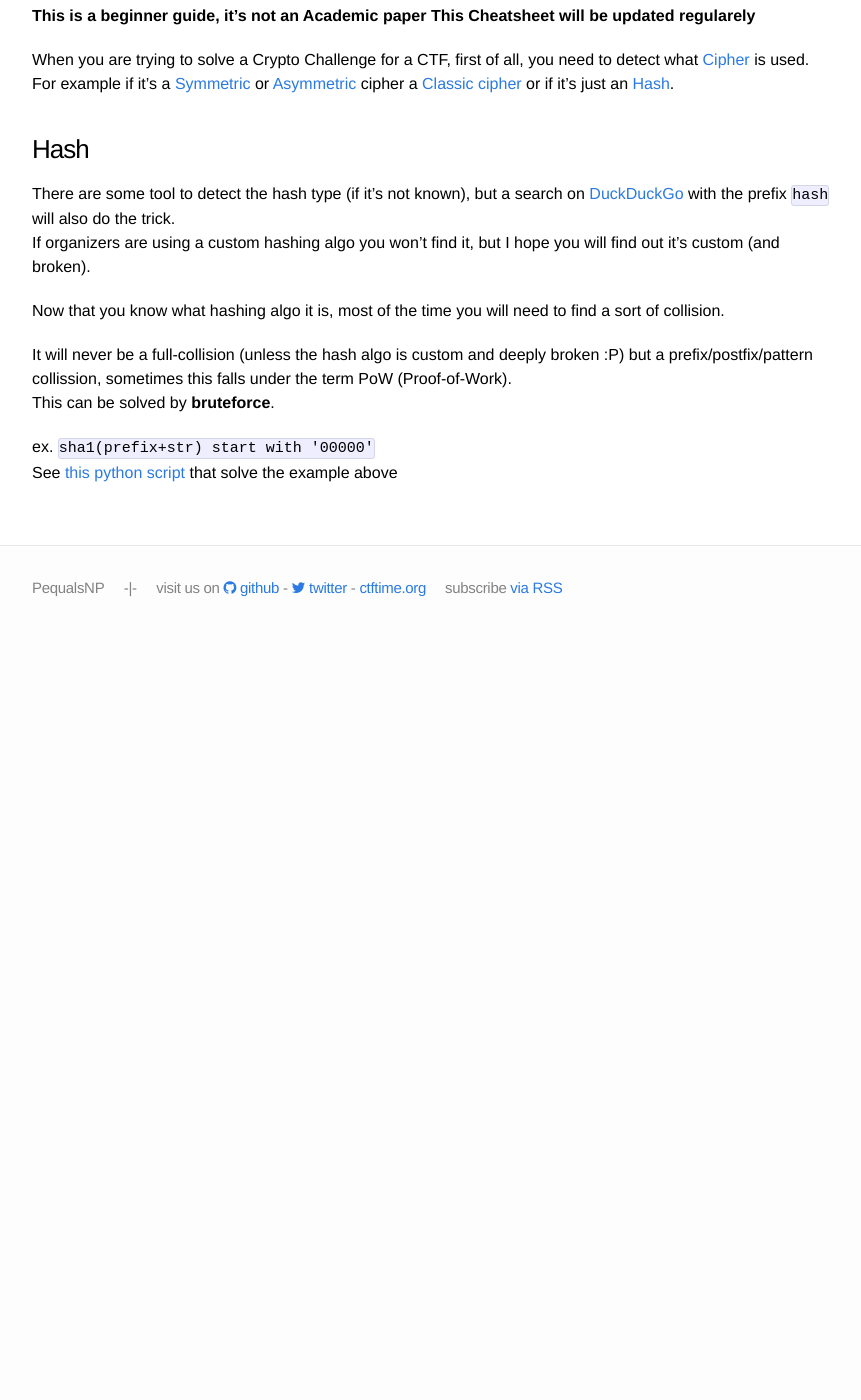
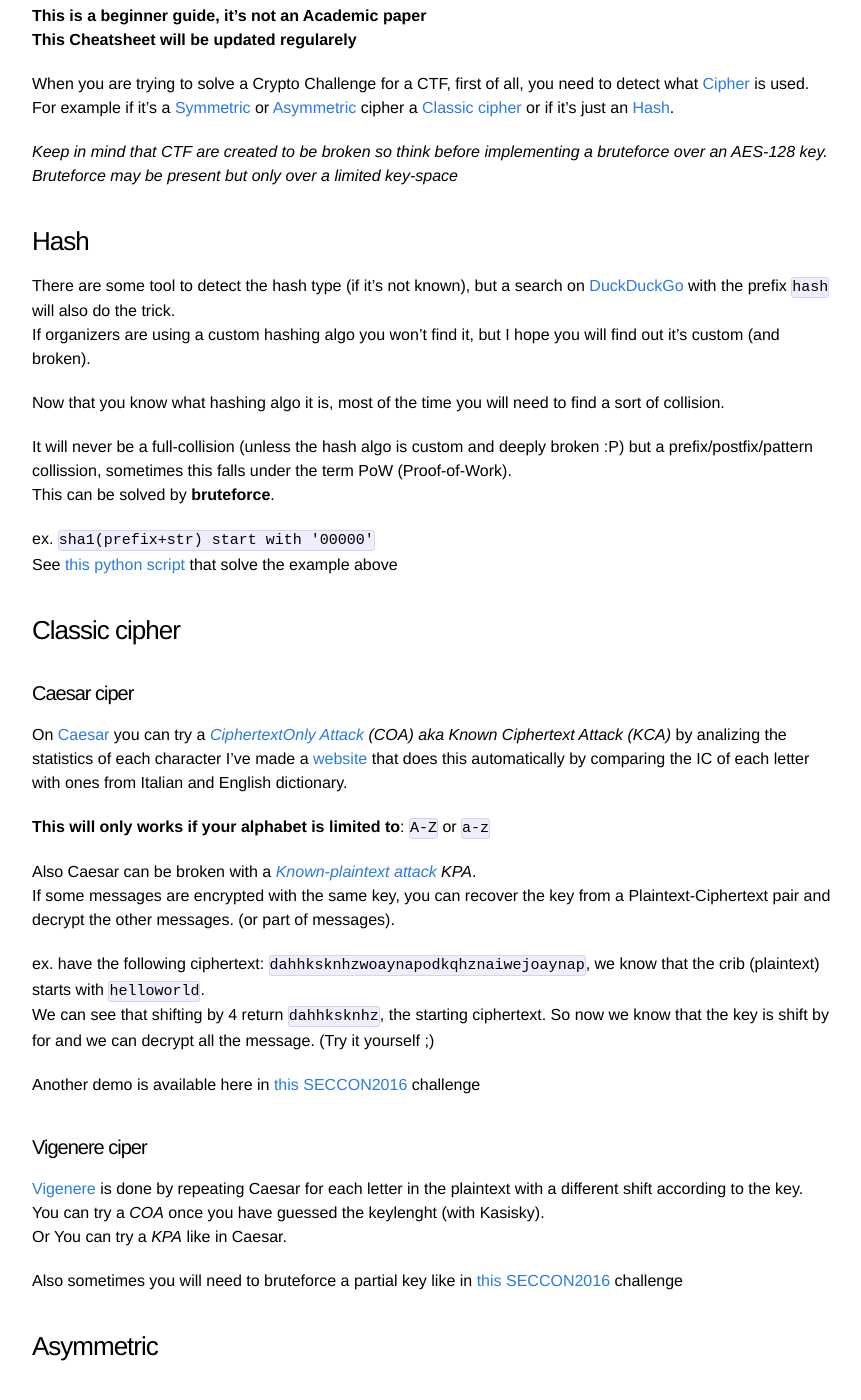
Before and after one commit to PequalsNP-team/pequalsnp-team.github.io, a Jekyll site: the page built from _posts/2016-12-11-crypto-101.md, in a window 1280 px wide and 1400 px high, scrolled down 308 px. Shown: the whole window, without its empty margins (208-1069 px from the left). Built offline with Jekyll 4.4.1, drawn with Linux system fonts in a browser that asks for light colours; comment, search, counter and statistics services are not loaded; before the commit the page ends 938 px from its top, so only the background shows below that; some of the changed text lies outside the part shown.

Commit message:
Crypto101 edit

```diff
--- a/_posts/2016-12-11-crypto-101.md
+++ b/_posts/2016-12-11-crypto-101.md
@@ -13,6 +13,9 @@ author: thezero
 When you are trying to solve a Crypto Challenge for a CTF, first of all, you need to detect what [Cipher](https://en.wikipedia.org/wiki/Cipher) is used.
 For example if it's a [Symmetric](https://en.wikipedia.org/wiki/Symmetric_key_algorithm) or [Asymmetric](https://en.wikipedia.org/wiki/Asymmetric_key_algorithm) cipher a [Classic cipher](https://en.wikipedia.org/wiki/Classical_cipher) or if it's just an [Hash](https://en.wikipedia.org/wiki/Cryptographic_hash_function).
 
+*Keep in mind that CTF are created to be broken so think before implementing a bruteforce over an AES-128 key.
+Bruteforce may be present but only over a limited key-space*
+
 ### Hash
 There are some tool to detect the hash type (if it's not known), but a search on [DuckDuckGo](https://duckduckgo.com/?q=hash+0800fc577294c34e0b28ad2839435945) with the prefix `hash` will also do the trick.
 If organizers are using a custom hashing algo you won't find it, but I hope you will find out it's custom (and broken).
@@ -24,3 +27,43 @@ This can be solved by **bruteforce**.
 
 ex. `sha1(prefix+str) start with '00000'`
 See [this python script]({{ site.url }}/assets/crypto_hash_pow.py) that solve the example above
+
+### Classic cipher
+
+#### Caesar ciper
+On [Caesar](https://en.wikipedia.org/wiki/Caesar_cipher) you can try a *[CiphertextOnly Attack](https://en.wikipedia.org/wiki/Ciphertext-only_attack) (COA) aka Known Ciphertext Attack (KCA)* by analizing the statistics of each character
+I've made a [website](https://thez3ro.github.io/coincidence-index/) that does this automatically by comparing the IC of each letter with ones from
+Italian and English dictionary.
+
+**This will only works if your alphabet is limited to**: `A-Z` or `a-z`
+
+Also Caesar can be broken with a *[Known-plaintext attack](https://en.wikipedia.org/wiki/Known-plaintext_attack) KPA*.
+If some messages are encrypted with the same key, you can recover the key from a Plaintext-Ciphertext pair and decrypt the other messages.
+(or part of messages).
+
+ex. have the following ciphertext: `dahhksknhzwoaynapodkqhznaiwejoaynap`, we know that the crib (plaintext) starts with `helloworld`.
+We can see that shifting by 4 return `dahhksknhz`, the starting ciphertext. So now we know that the key is shift by for and we can decrypt all the message. (Try it yourself ;)
+
+Another demo is available here in [this SECCON2016](https://github.com/tothi/ctfs/tree/master/seccon-quals-ctf-2016/randomware) challenge
+
+#### Vigenere ciper
+[Vigenere](https://en.wikipedia.org/wiki/Vigen%C3%A8re_cipher) is done by repeating Caesar for each letter in the plaintext with a different shift according to the key.
+You can try a *COA* once you have guessed the keylenght (with Kasisky).
+Or You can try a *KPA* like in Caesar.
+
+Also sometimes you will need to bruteforce a partial key like in [this SECCON2016]({{ site.url }}/assets/crypto_vigenere.py) challenge
+
+
+### Asymmetric
+
+### Symmetric
+
+#### XOR
+See Caesar/Vigenere section
+
+#### Feistel
+A [SECCCON2016](https://web.archive.org/web/20161212133211/http://van.prooyen.com/reversing/cryptography/2016/12/11/Lost-Decryption-Writeup.html) challenge for [Feistel](https://en.wikipedia.org/wiki/Feistel_cipher)
+
+#### AES EBC
+
+#### AES CBC
```
Also changed, not shown: assets/crypto_vigenere.py (added, +38 -0 lines).
